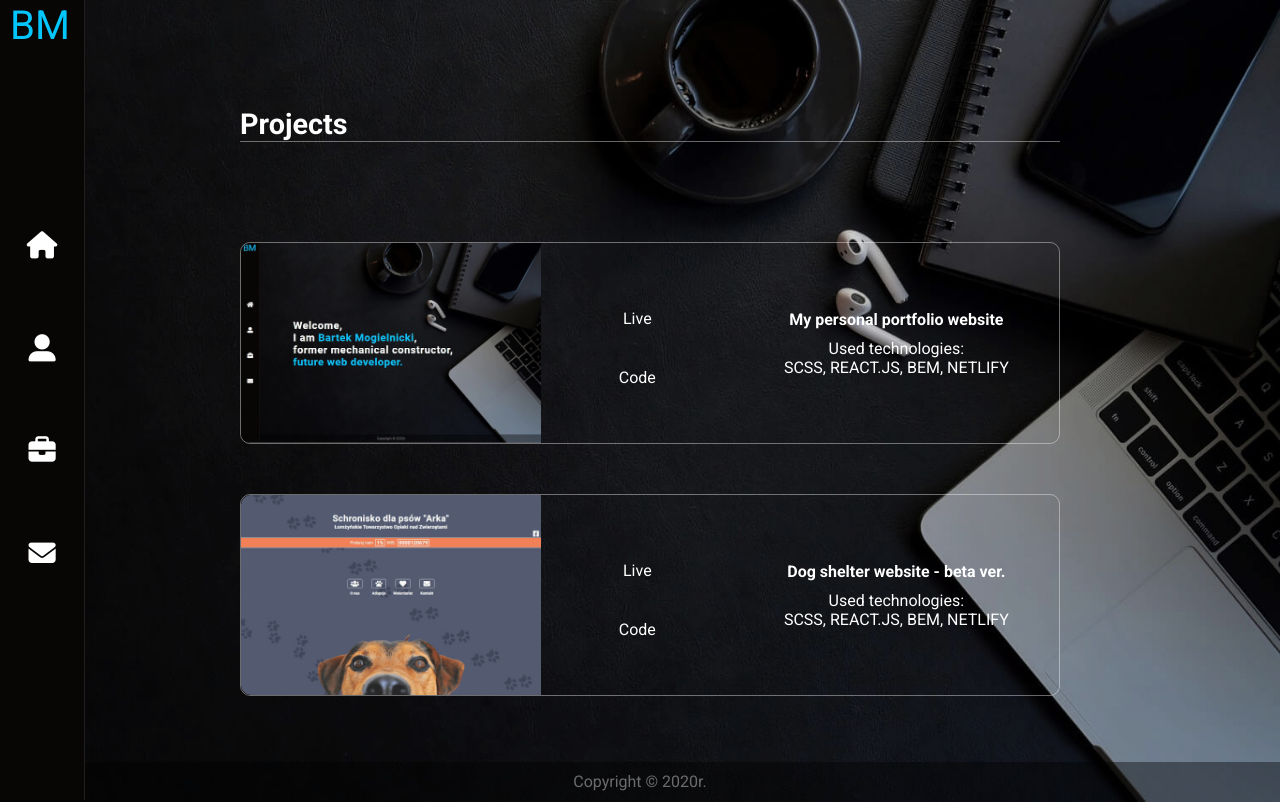
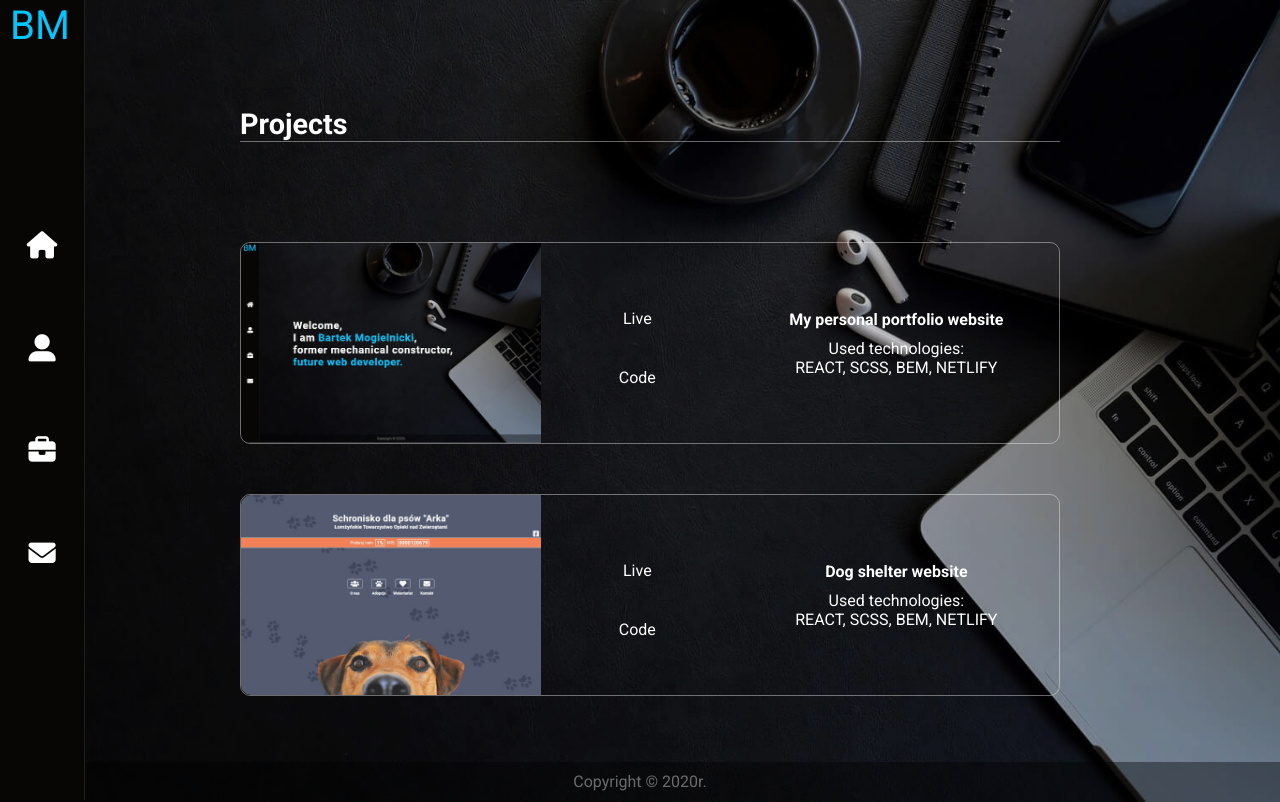
Before and after one commit to bemog/My-website-v2, a React (Create React App) app: page /projects in a window 1280 px wide. Built offline with nearby package versions, Linux system fonts and the light colour scheme.

Commit message:
Fix AboutPage animation

```diff
--- a/src/pages/ProjectsPage.js
+++ b/src/pages/ProjectsPage.js
@@ -9,7 +9,7 @@ const projectsArray = [
     image: project1,
     alt: 'Project1 screenshot',
     title: 'My personal portfolio website',
-    technologies: 'SCSS, REACT.JS, BEM, NETLIFY',
+    technologies: 'REACT, SCSS, BEM, NETLIFY',
     codeLink: 'https://github.com/BartlomiejMogielnicki/My-website-v2',
     link: 'https://www.bmogielnicki.pl/'
   },
@@ -17,9 +17,10 @@ const projectsArray = [
     name: 'Project2',
     image: project2,
     alt: 'Project2 screenshot',
-    title: 'Dog shelter website - beta ver.',
-    technologies: 'SCSS, REACT.JS, BEM, NETLIFY',
-    codeLink: 'https://github.com/BartlomiejMogielnicki/website-dog-shelter-v2'
+    title: 'Dog shelter website',
+    technologies: 'REACT, SCSS, BEM, NETLIFY',
+    codeLink: 'https://github.com/BartlomiejMogielnicki/website-dog-shelter-v2',
+    link: 'https://bmogielnicki-dog-shelter-website.netlify.app/'
   },
 ];
 
--- a/src/scss/AboutPage.scss
+++ b/src/scss/AboutPage.scss
@@ -9,6 +9,8 @@
 
     &__experience-title {
         border-bottom: 1px solid rgba(255, 255, 255, 0.4);
+        transform: translateX(-150%);
+        animation: slide 1.2s forwards;
     }
 
     &__experience-container {
@@ -22,10 +24,11 @@
     }
 
     &__skills-container {
-        overflow: hidden;
 
         .about__skills-title {
             border-bottom: 1px solid rgba(255, 255, 255, 0.4);
+            transform: translateX(-150%);
+            animation: slide 1.2s forwards;
         }
 
         .about__skills-list {
```
Also changed, not shown: 1 other file (tests, documents, lock files or other folders).
